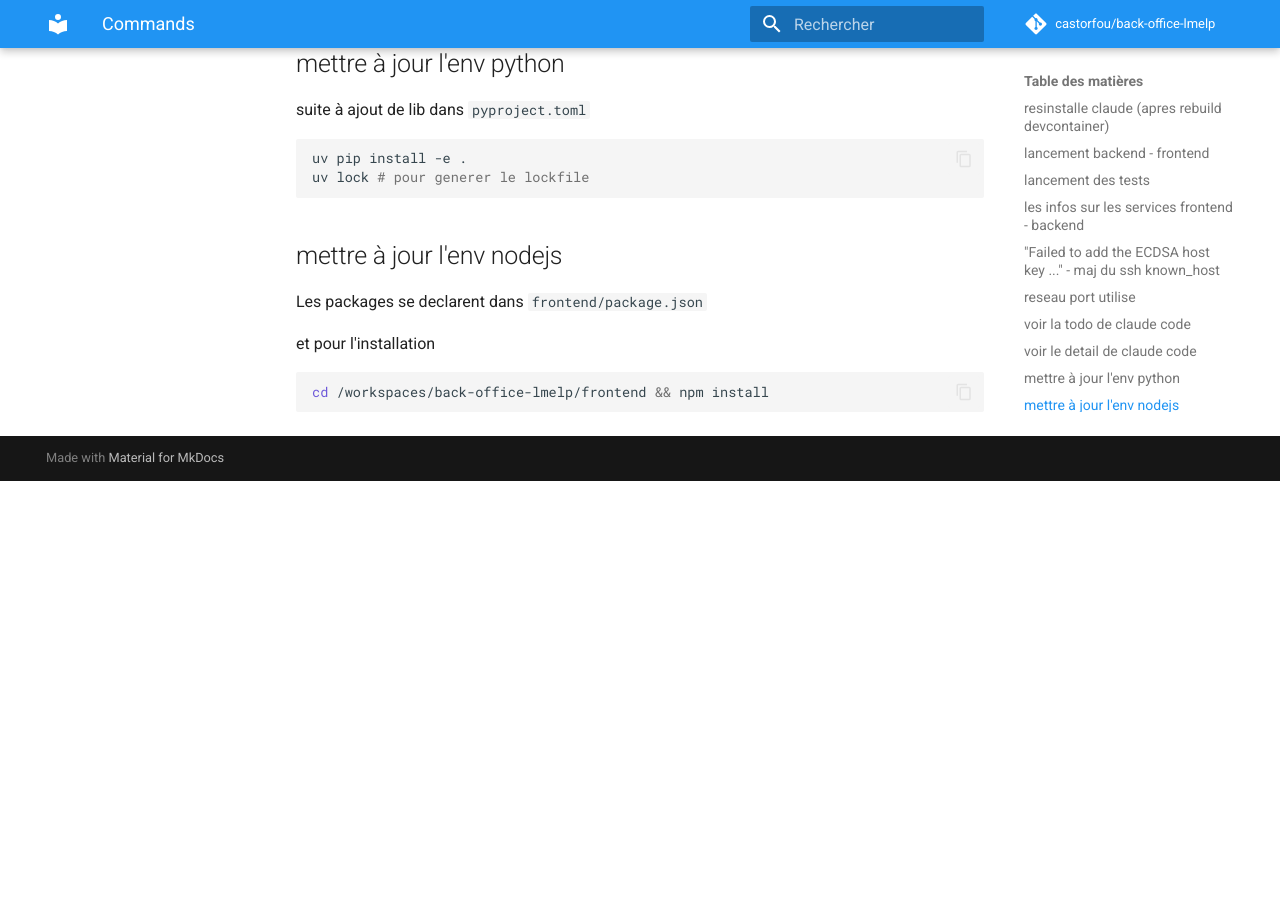
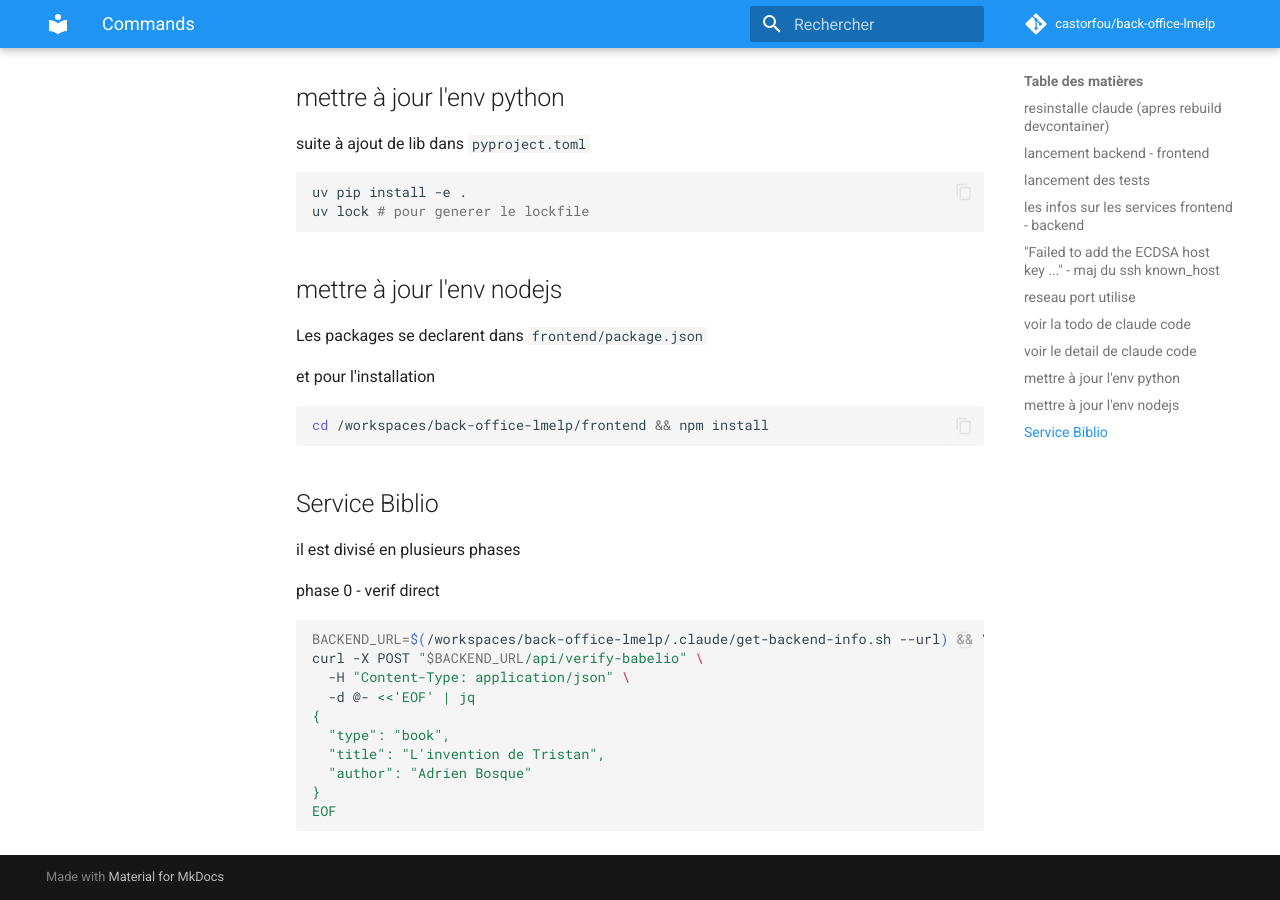
Before and after one commit to castorfou/back-office-lmelp, an MkDocs documentation site: the page built from docs/commands.md, in a window 1280 px wide and 900 px high, scrolled down 3480 px. Built offline with MkDocs 1.6.1 and Material for MkDocs 9.7.7, drawn with Linux system fonts in a browser that asks for light colours; comment, search, counter and statistics services are not loaded; before the commit the page ends 3961 px from its top, so only the background shows below that.

Commit message:
exemple appel verify-babelio

````diff
--- a/docs/commands.md
+++ b/docs/commands.md
@@ -9,6 +9,7 @@
   - [voir le detail de claude code](#voir-le-detail-de-claude-code)
   - [mettre à jour l'env python](#mettre-à-jour-lenv-python)
   - [mettre à jour l'env nodejs](#mettre-à-jour-lenv-nodejs)
+  - [Service Biblio](#service-biblio)
 
 
 # Commands
@@ -171,3 +172,22 @@ et pour l'installation
 ```bash
 cd /workspaces/back-office-lmelp/frontend && npm install
 ```
+
+## Service Biblio
+
+il est divisé en plusieurs phases
+
+phase 0 - verif direct
+
+```bash
+BACKEND_URL=$(/workspaces/back-office-lmelp/.claude/get-backend-info.sh --url) && \
+curl -X POST "$BACKEND_URL/api/verify-babelio" \
+  -H "Content-Type: application/json" \
+  -d @- <<'EOF' | jq
+{
+  "type": "book",
+  "title": "L'invention de Tristan",
+  "author": "Adrien Bosque"
+}
+EOF
+```
````
